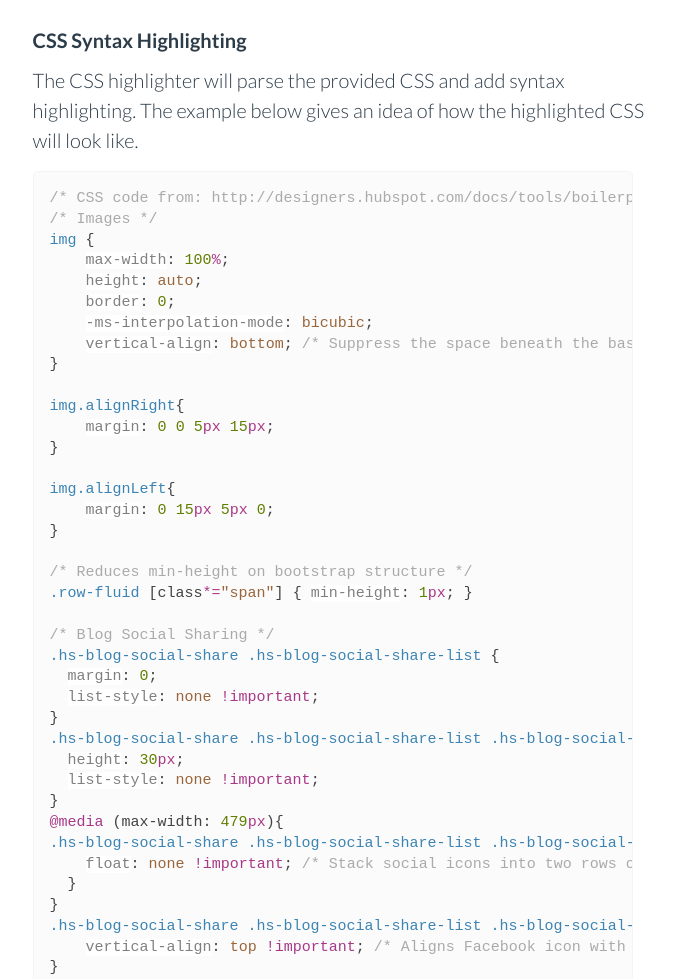
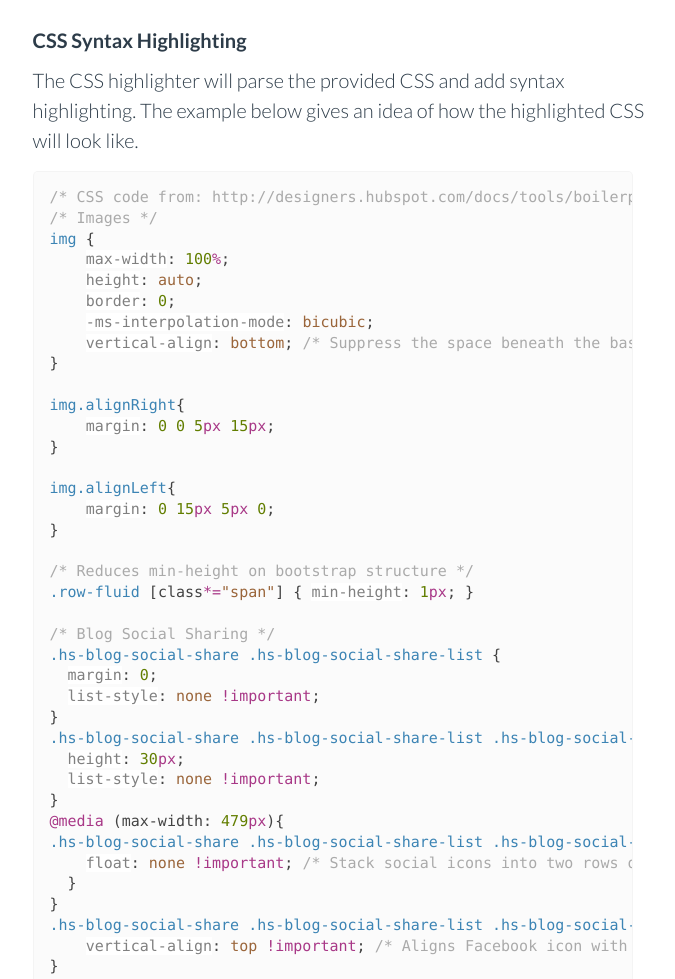
Before and after one commit to cgabriel5/css-syntax-highlighter, a plain HTML site: page index.html in a window 1280 px wide. Shown: the top 979 px of the page, without its empty margins (295-970 px from the left). Before the commit the page ends 800 px from the top, so only its background shows below. Drawn offline with Linux system fonts and the light colour scheme.

Commit message:
refactor: Update highlighter.css
Add a list of fonts to default the code element to.

```diff
--- a/css/highlighter.css
+++ b/css/highlighter.css
@@ -20,6 +20,7 @@ pre {
     /*color: #5d5858;*/
     color: #434343;
     font-size: 15px;
+    font-family: Consolas, Menlo, Robot Mono, Inconsolata, Hack, Droid Sans Mono Slashed, Droid Sans Mono, Monaco, Liberation Mono, DejaVu Sans Mono, Bitstream Vera Sans Mono, Office Code Pro, Lucida Console, Courier New, monospace;
 }
 
 .lang-css-atrule {
```
